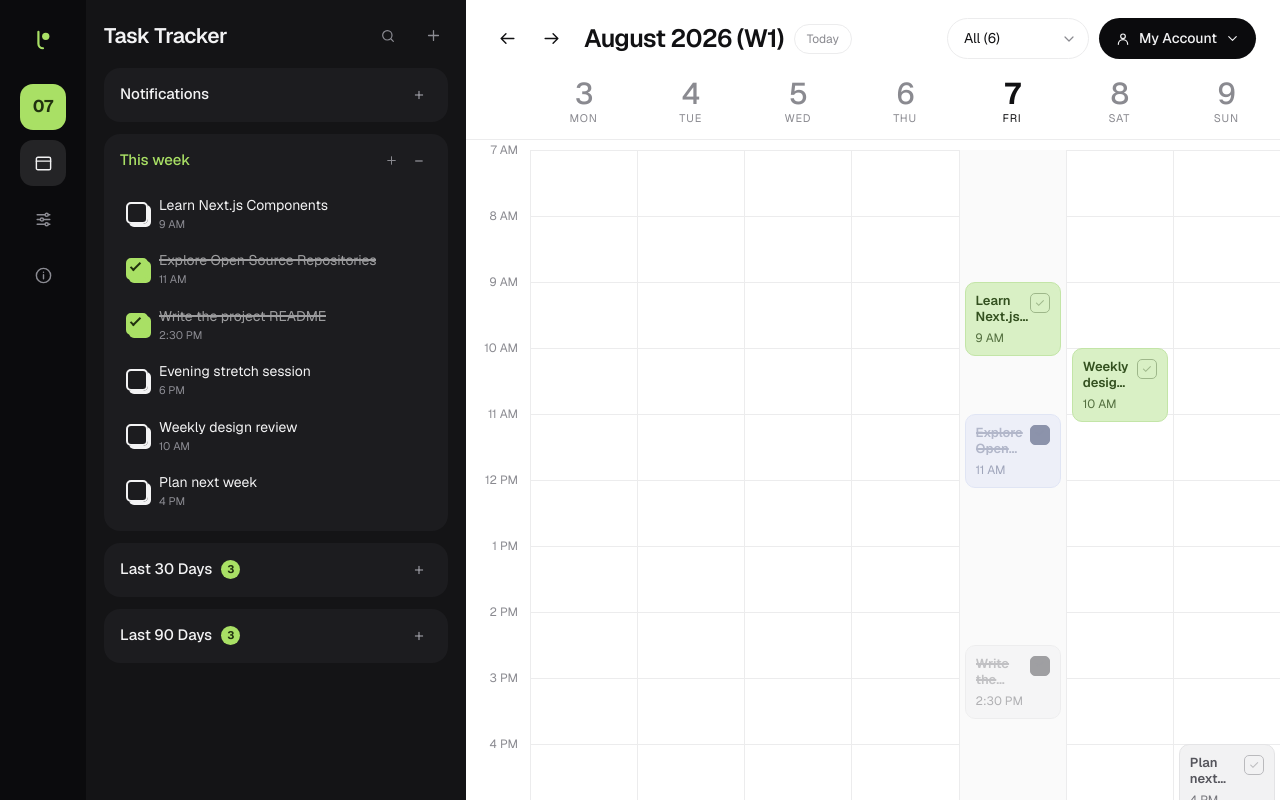
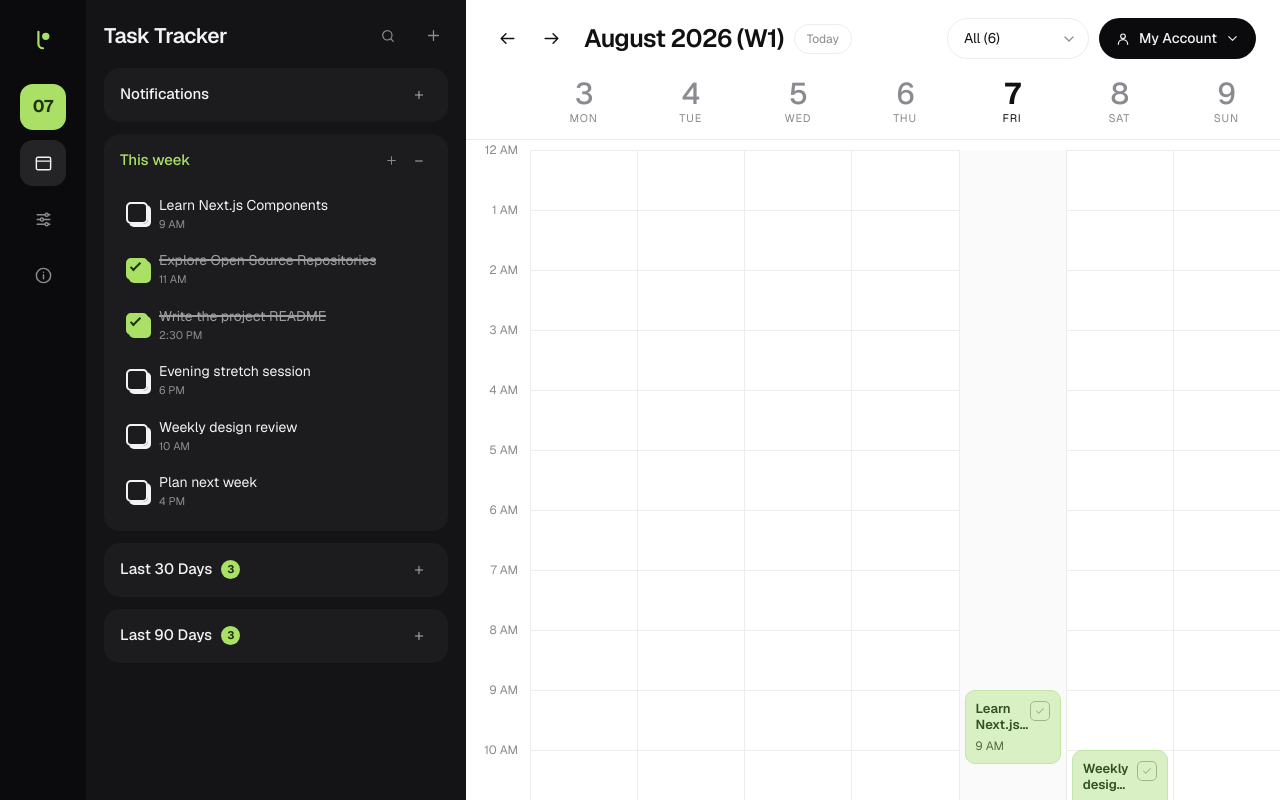
Before and after one commit to Roky777/Task-Tracker, a Next.js app: page / in a window 1280 px wide. Built offline with nearby package versions, Linux system fonts and the light colour scheme.

Commit message:
feat: cover the full 24-hour day in the calendar grid
The grid now runs 12am to 11:59pm at one pixel per minute, so every hour
is reachable. It scrolls to the current time on first render so the day
does not open on empty night hours.

```diff
--- a/app/components/WeekGrid.tsx
+++ b/app/components/WeekGrid.tsx
@@ -1,6 +1,6 @@
 "use client";
 
-import type { CSSProperties } from "react";
+import { useEffect, useRef, type CSSProperties } from "react";
 
 import {
   dayNumber,
@@ -23,51 +23,27 @@ type WeekGridProps = {
   onToggleComplete: (id: string) => void;
 };
 
-/** The grid runs 7am to 9pm; anything outside is clamped to the edges. */
-/** The day runs to midnight; it only starts at 7am to skip dead night hours. */
-const DEFAULT_START_HOUR = 7;
-const DEFAULT_END_HOUR = 24;
-const PX_PER_MINUTE = 1.1;
+/**
+ * The grid covers the whole day, 12am to 11:59pm, so every hour is reachable
+ * and no task can ever fall outside the window.
+ */
+const START_HOUR = 0;
+const END_HOUR = 24;
+/** One pixel per minute, which makes the day exactly 1440px tall. */
+const PX_PER_MINUTE = 1;
 /** Breathing room under the last hour so a late block is not cut off. */
 const BOTTOM_PAD = 28;
 
-/**
- * Works out which hours the grid has to cover.
- *
- * The grid covers 7am to midnight by default. A fixed window would silently
- * hide anything outside it — a task at 05:00 would be given a negative offset
- * and never appear — so the start also stretches back to take in the earliest
- * task in view, and the current time when today is on screen.
- */
-function hourRange(
-  tasks: Task[],
-  days: string[],
-  nowMinutesOrNull: number | null,
-) {
-  let start = DEFAULT_START_HOUR;
-  let end = DEFAULT_END_HOUR;
+const HOURS = Array.from(
+  { length: END_HOUR - START_HOUR },
+  (_, index) => START_HOUR + index,
+);
 
-  function include(minutes: number) {
-    const hour = Math.floor(minutes / 60);
-    if (hour < start) start = hour;
-    // +1 so the hour containing the item is fully drawn, not clipped at its top.
-    if (hour + 1 > end) end = hour + 1;
-  }
-
-  for (const task of tasks) {
-    if (days.includes(task.dueDate)) include(toMinutes(task.dueTime));
-  }
-  if (nowMinutesOrNull !== null) include(nowMinutesOrNull);
-
-  return {
-    startHour: Math.max(0, start),
-    endHour: Math.min(24, Math.max(end, start + 1)),
-  };
-}
+const GRID_HEIGHT = (END_HOUR - START_HOUR) * 60 * PX_PER_MINUTE + BOTTOM_PAD;
 
 /** Converts minutes-since-midnight into a pixel offset inside the grid. */
-function offsetFor(minutes: number, startHour: number): number {
-  return (minutes - startHour * 60) * PX_PER_MINUTE;
+function offsetFor(minutes: number): number {
+  return (minutes - START_HOUR * 60) * PX_PER_MINUTE;
 }
 
 export default function WeekGrid({
@@ -79,17 +55,21 @@ export default function WeekGrid({
   onToggleComplete,
 }: WeekGridProps) {
   const showNowLine = days.some((day) => isToday(day));
-  const { startHour, endHour } = hourRange(
-    tasks,
-    days,
-    showNowLine ? currentMinutes : null,
-  );
 
-  const hours = Array.from(
-    { length: endHour - startHour },
-    (_, index) => startHour + index,
-  );
-  const gridHeight = (endHour - startHour) * 60 * PX_PER_MINUTE + BOTTOM_PAD;
+  const scrollRef = useRef<HTMLDivElement>(null);
+  const hasScrolled = useRef(false);
+
+  // A full day is 1440px tall, so opening at the top would show hours of empty
+  // night. Scroll to roughly the current time once, on first render only —
+  // after that the user's own scroll position is left alone.
+  useEffect(() => {
+    if (hasScrolled.current || scrollRef.current === null) return;
+    hasScrolled.current = true;
+
+    // Put "now" a little below the top edge rather than flush against it.
+    const target = offsetFor(currentMinutes) - 120;
+    scrollRef.current.scrollTop = Math.max(0, target);
+  }, [currentMinutes]);
 
   return (
     <div className="calendar">
@@ -105,14 +85,14 @@ export default function WeekGrid({
         ))}
       </div>
 
-      <div className="calendar-scroll">
-        <div className="calendar-body" style={{ height: gridHeight }}>
+      <div className="calendar-scroll" ref={scrollRef}>
+        <div className="calendar-body" style={{ height: GRID_HEIGHT }}>
           <div className="calendar-gutter">
-            {hours.map((hour) => (
+            {HOURS.map((hour) => (
               <span
                 key={hour}
                 className="hour-label"
-                style={{ top: offsetFor(hour * 60, startHour) }}>
+                style={{ top: offsetFor(hour * 60) }}>
                 {hourLabel(hour)}
               </span>
             ))}
@@ -121,18 +101,18 @@ export default function WeekGrid({
           <div className="calendar-columns">
             {/* Hour rules are drawn once across all columns rather than per
                 column, so they stay a single unbroken line. */}
-            {hours.map((hour) => (
+            {HOURS.map((hour) => (
               <span
                 key={hour}
                 className="hour-rule"
-                style={{ top: offsetFor(hour * 60, startHour) }}
+                style={{ top: offsetFor(hour * 60) }}
               />
             ))}
 
             {showNowLine ? (
               <span
                 className="now-line"
-                style={{ top: offsetFor(currentMinutes, startHour) }}
+                style={{ top: offsetFor(currentMinutes) }}
                 aria-hidden="true">
                 <span className="now-dot" />
               </span>
@@ -146,7 +126,6 @@ export default function WeekGrid({
                   <EventBlock
                     key={task.id}
                     task={task}
-                    startHour={startHour}
                     selected={task.id === selectedId}
                     onSelect={onSelect}
                     onToggleComplete={onToggleComplete}
@@ -163,8 +142,6 @@ export default function WeekGrid({
 
 type EventBlockProps = {
   task: Task;
-  /** The grid's first hour, which every block measures its offset from. */
-  startHour: number;
   selected: boolean;
   onSelect: (id: string) => void;
   onToggleComplete: (id: string) => void;
@@ -172,12 +149,11 @@ type EventBlockProps = {
 
 function EventBlock({
   task,
-  startHour,
   selected,
   onSelect,
   onToggleComplete,
 }: EventBlockProps) {
-  const top = offsetFor(toMinutes(task.dueTime), startHour);
+  const top = offsetFor(toMinutes(task.dueTime));
 
   return (
     <div
```
